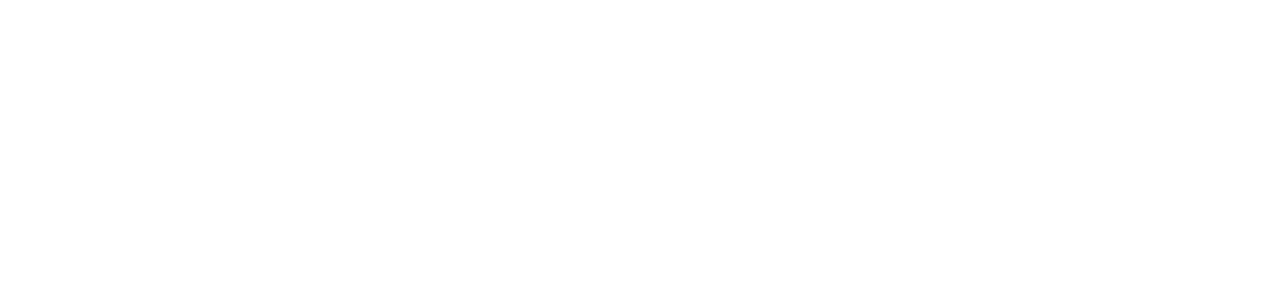
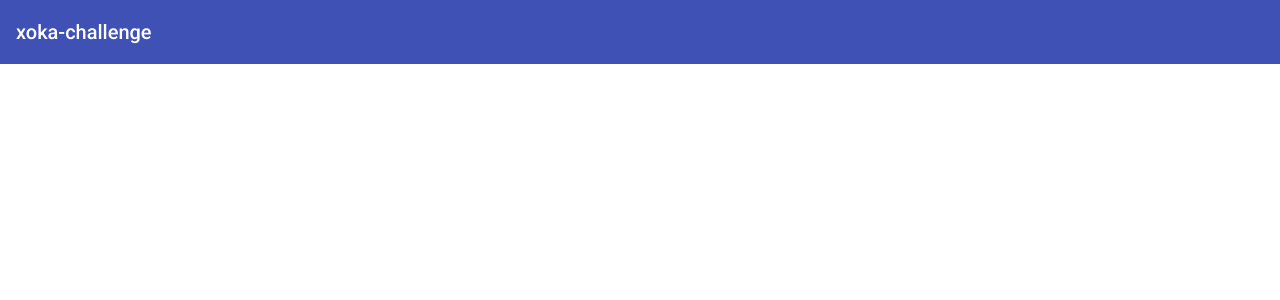
Before and after one commit to vernu/xoka-angular-challenge, an Angular app: page / in a window 1280 px wide. Shown: the top 300 px of the page. Built offline with nearby package versions, Linux system fonts and the light colour scheme.

Commit message:
initialized angular material

```diff
--- a/angular.json
+++ b/angular.json
@@ -24,6 +24,7 @@
               "src/assets"
             ],
             "styles": [
+              "./node_modules/@angular/material/prebuilt-themes/indigo-pink.css",
               "src/styles.css"
             ],
             "scripts": []
@@ -87,6 +88,7 @@
               "src/assets"
             ],
             "styles": [
+              "./node_modules/@angular/material/prebuilt-themes/indigo-pink.css",
               "src/styles.css"
             ],
             "scripts": []
--- a/package.json
+++ b/package.json
@@ -12,6 +12,7 @@
   "private": true,
   "dependencies": {
     "@angular/animations": "~11.2.6",
+    "@angular/cdk": "^11.2.6",
     "@angular/common": "~11.2.6",
     "@angular/compiler": "~11.2.6",
     "@angular/core": "~11.2.6",
--- a/src/app/app.component.html
+++ b/src/app/app.component.html
@@ -0,0 +1,7 @@
+<div >
+  <mat-toolbar color='primary'>
+    <mat-toolbar-row>
+      {{ title }}
+    </mat-toolbar-row>
+  </mat-toolbar>
+</div>
--- a/src/index.html
+++ b/src/index.html
@@ -6,8 +6,11 @@
   <base href="/">
   <meta name="viewport" content="width=device-width, initial-scale=1">
   <link rel="icon" type="image/x-icon" href="favicon.ico">
+  <link rel="preconnect" href="https://fonts.gstatic.com">
+  <link href="https://fonts.googleapis.com/css2?family=Roboto:wght@300;400;500&display=swap" rel="stylesheet">
+  <link href="https://fonts.googleapis.com/icon?family=Material+Icons" rel="stylesheet">
 </head>
-<body>
+<body class="mat-typography">
   <app-root></app-root>
 </body>
 </html>
--- a/src/styles.css
+++ b/src/styles.css
@@ -1 +1,4 @@
 /* You can add global styles to this file, and also import other style files */
+
+html, body { height: 100%; }
+body { margin: 0; font-family: Roboto, "Helvetica Neue", sans-serif; }
```
Also changed, not shown: src/app/app.module.ts (+7 -8 lines), 1 other file (tests, documents, lock files or other folders).
